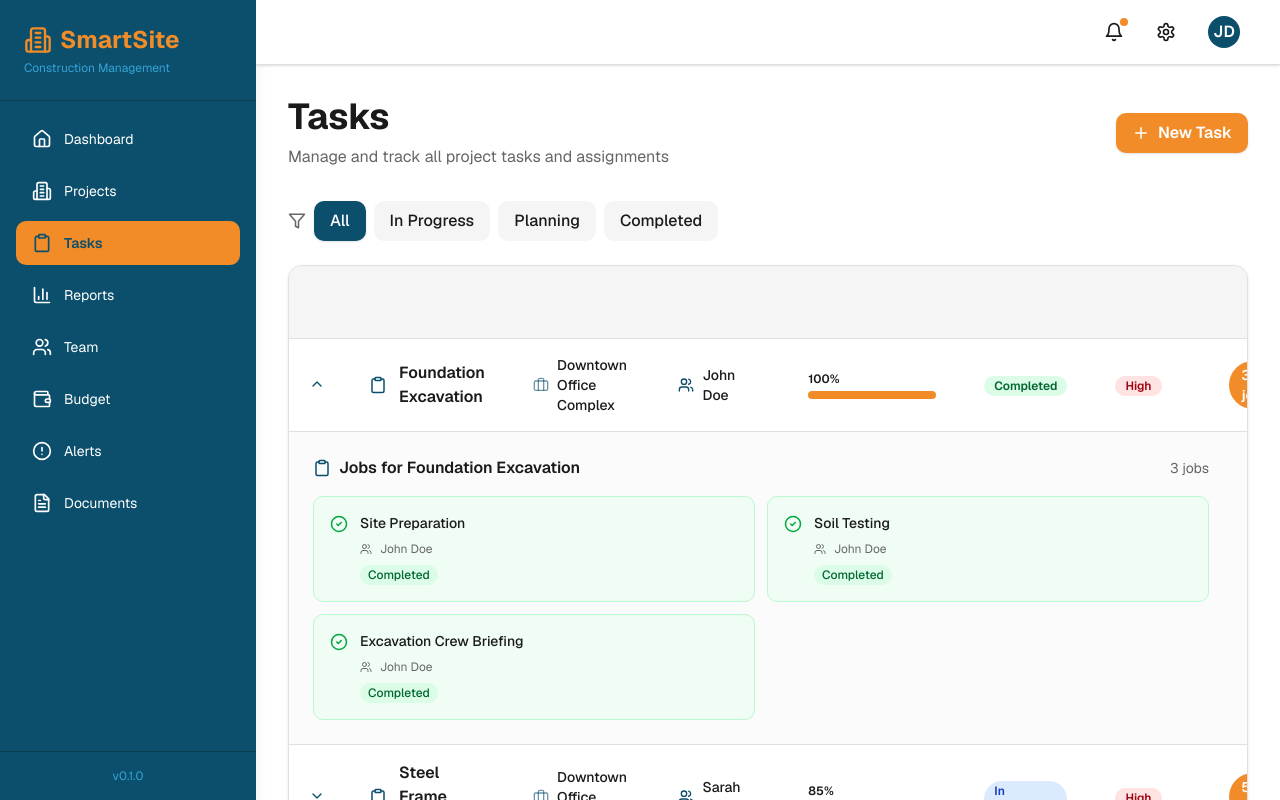
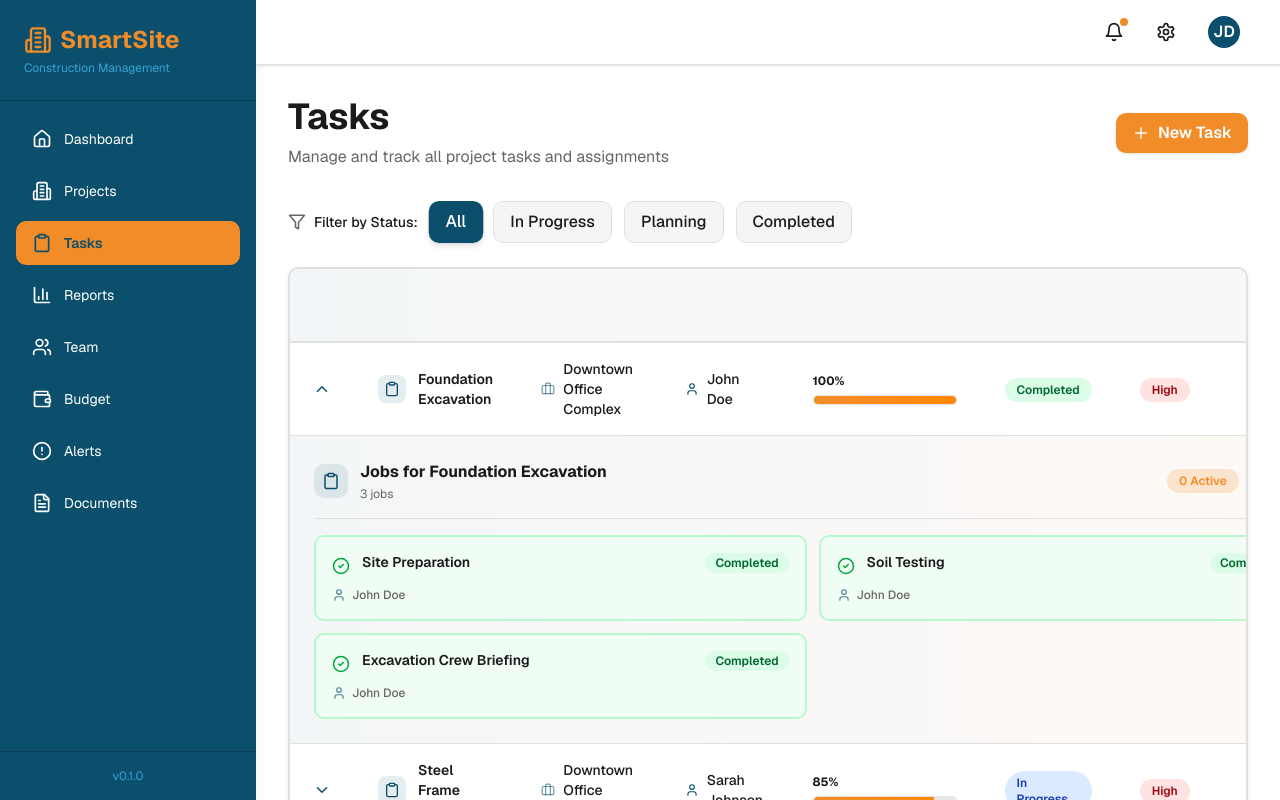
Before and after one commit to smailch/aaaaaa, a Next.js app: page /tasks in a window 1280 px wide. Both pictures are taken after a click on the button 317 px from the left and 383 px from the top of the page. Built offline with nearby package versions, Linux system fonts and the light colour scheme.

Commit message:
refactor: enhance Tasks page design alignment
Update header, filters, table, job cards, and visual polish
to match SmartSite design system.

Co-authored-by: Smail Chemlali <131878549+smailch@users.noreply.github.com>

```diff
--- a/app/tasks/page.tsx
+++ b/app/tasks/page.tsx
@@ -3,7 +3,7 @@
 import MainLayout from '@/components/MainLayout';
 import PageHeader from '@/components/PageHeader';
 import { tasks, jobs } from '@/lib/mockData';
-import { Clipboard, Users, Plus, Filter, ChevronDown, CheckCircle2, Briefcase } from 'lucide-react';
+import { Clipboard, Users, Plus, Filter, ChevronDown, CheckCircle2, Briefcase, Clock, User } from 'lucide-react';
 import { useState } from 'react';
 
 export default function TasksPage() {
@@ -19,26 +19,26 @@ export default function TasksPage() {
   const getStatusColor = (status: string) => {
     switch (status) {
       case 'Completed':
-        return 'inline-flex items-center px-2.5 py-0.5 rounded-full text-xs font-semibold bg-green-100 text-green-800';
+        return 'inline-flex items-center px-3 py-1 rounded-full text-xs font-semibold bg-green-100 text-green-800';
       case 'In Progress':
-        return 'inline-flex items-center px-2.5 py-0.5 rounded-full text-xs font-semibold bg-blue-100 text-blue-800';
+        return 'inline-flex items-center px-3 py-1 rounded-full text-xs font-semibold bg-blue-100 text-blue-800';
       case 'Planning':
-        return 'inline-flex items-center px-2.5 py-0.5 rounded-full text-xs font-semibold bg-yellow-100 text-yellow-800';
+        return 'inline-flex items-center px-3 py-1 rounded-full text-xs font-semibold bg-yellow-100 text-yellow-800';
       default:
-        return 'inline-flex items-center px-2.5 py-0.5 rounded-full text-xs font-semibold bg-gray-100 text-gray-800';
+        return 'inline-flex items-center px-3 py-1 rounded-full text-xs font-semibold bg-gray-100 text-gray-800';
     }
   };
 
   const getPriorityColor = (priority: string) => {
     switch (priority) {
       case 'High':
-        return 'inline-flex items-center px-2.5 py-0.5 rounded-full text-xs font-semibold bg-red-100 text-red-800';
+        return 'inline-flex items-center px-3 py-1 rounded-full text-xs font-semibold bg-red-100 text-red-800';
       case 'Medium':
-        return 'inline-flex items-center px-2.5 py-0.5 rounded-full text-xs font-semibold bg-orange-100 text-orange-800';
+        return 'inline-flex items-center px-3 py-1 rounded-full text-xs font-semibold bg-orange-100 text-orange-800';
       case 'Low':
-        return 'inline-flex items-center px-2.5 py-0.5 rounded-full text-xs font-semibold bg-green-100 text-green-800';
+        return 'inline-flex items-center px-3 py-1 rounded-full text-xs font-semibold bg-green-100 text-green-800';
       default:
-        return 'inline-flex items-center px-2.5 py-0.5 rounded-full text-xs font-semibold bg-gray-100 text-gray-800';
+        return 'inline-flex items-center px-3 py-1 rounded-full text-xs font-semibold bg-gray-100 text-gray-800';
     }
   };
 
@@ -52,6 +52,19 @@ export default function TasksPage() {
         return 'bg-yellow-50 border-yellow-200';
       default:
         return 'bg-gray-50 border-gray-200';
+    }
+  };
+
+  const getJobStatusBadgeColor = (status: string) => {
+    switch (status) {
+      case 'Completed':
+        return 'bg-green-100 text-green-800';
+      case 'In Progress':
+        return 'bg-orange-100 text-orange-800';
+      case 'Planning':
+        return 'bg-yellow-100 text-yellow-800';
+      default:
+        return 'bg-gray-100 text-gray-800';
     }
   };
 
@@ -76,16 +89,19 @@ export default function TasksPage() {
       </PageHeader>
 
       {/* Filter Buttons */}
-      <div className="flex items-center gap-2 mb-6 flex-wrap">
-        <Filter size={18} className="text-muted-foreground" />
+      <div className="flex items-center gap-3 mb-6 flex-wrap">
+        <div className="flex items-center gap-2 text-muted-foreground">
+          <Filter size={18} />
+          <span className="text-sm font-medium text-foreground">Filter by Status:</span>
+        </div>
         {statusOptions.map((status) => (
           <button
             key={status}
             onClick={() => setFilter(status)}
-            className={`px-4 py-2 rounded-lg font-medium transition-colors ${
+            className={`px-4 py-2 rounded-lg font-medium transition-all duration-200 ${
               filter === status
-                ? 'bg-primary text-white shadow-sm'
-                : 'bg-secondary text-foreground hover:bg-muted'
+                ? 'bg-primary text-white shadow-md scale-105'
+                : 'bg-secondary text-foreground hover:bg-muted border border-border'
             }`}
           >
             {status}
@@ -94,19 +110,19 @@ export default function TasksPage() {
       </div>
 
       {/* Tasks Table */}
-      <div className="bg-card rounded-xl border border-border shadow-sm overflow-hidden">
+      <div className="bg-card rounded-lg border-2 border-border shadow-md overflow-hidden">
         <div className="overflow-x-auto">
           <table className="w-full">
             <thead>
-              <tr className="border-b border-border bg-secondary">
-                <th className="w-8"></th>
-                <th className="px-6 py-4 text-left text-sm font-semibold text-foreground">Task</th>
-                <th className="px-6 py-4 text-left text-sm font-semibold text-foreground">Project</th>
-                <th className="px-6 py-4 text-left text-sm font-semibold text-foreground">Assigned To</th>
-                <th className="px-6 py-4 text-left text-sm font-semibold text-foreground">Progress</th>
-                <th className="px-6 py-4 text-left text-sm font-semibold text-foreground">Status</th>
-                <th className="px-6 py-4 text-left text-sm font-semibold text-foreground">Priority</th>
-                <th className="px-6 py-4 text-left text-sm font-semibold text-foreground">Jobs</th>
+              <tr className="border-b-2 border-border bg-gradient-to-r from-primary/5 to-accent/5">
+                <th className="w-10"></th>
+                <th className="px-6 py-4 text-left text-sm font-bold text-foreground">Task</th>
+                <th className="px-6 py-4 text-left text-sm font-bold text-foreground">Project</th>
+                <th className="px-6 py-4 text-left text-sm font-bold text-foreground">Assigned To</th>
+                <th className="px-6 py-4 text-left text-sm font-bold text-foreground">Progress</th>
+                <th className="px-6 py-4 text-left text-sm font-bold text-foreground">Status</th>
+                <th className="px-6 py-4 text-left text-sm font-bold text-foreground">Priority</th>
+                <th className="px-6 py-4 text-left text-sm font-bold text-foreground">Jobs</th>
               </tr>
             </thead>
             <tbody>
@@ -116,45 +132,47 @@ export default function TasksPage() {
 
                 return (
                   <tbody key={task.id}>
-                    <tr className="border-b border-border hover:bg-secondary/30 transition-colors">
+                    <tr className="border-b border-border hover:bg-primary/5 transition-colors duration-200">
                       <td className="px-4 py-4 text-center">
                         <button
                           onClick={() => toggleTaskExpansion(task.id)}
-                          className="inline-flex items-center justify-center w-6 h-6 rounded hover:bg-primary/10 transition-colors"
+                          className="inline-flex items-center justify-center w-8 h-8 rounded-lg hover:bg-primary/15 transition-all duration-200"
                           aria-label="Expand task jobs"
                         >
                           <ChevronDown
-                            size={16}
-                            className={`text-primary transition-transform ${isExpanded ? 'rotate-180' : ''}`}
+                            size={18}
+                            className={`text-primary font-bold transition-transform duration-300 ${isExpanded ? 'rotate-180' : ''}`}
                           />
                         </button>
                       </td>
                       <td className="px-6 py-4">
                         <div className="flex items-center gap-3">
-                          <Clipboard size={18} className="text-primary flex-shrink-0" />
-                          <span className="font-semibold text-foreground">{task.title}</span>
+                          <div className="p-1.5 bg-primary/10 rounded-md">
+                            <Clipboard size={16} className="text-primary" />
+                          </div>
+                          <span className="font-semibold text-foreground text-sm">{task.title}</span>
                         </div>
                       </td>
                       <td className="px-6 py-4">
                         <div className="flex items-center gap-2">
-                          <Briefcase size={16} className="text-primary/60 flex-shrink-0" />
+                          <Briefcase size={14} className="text-primary/60 flex-shrink-0" />
                           <span className="text-sm font-medium text-foreground">{task.project}</span>
                         </div>
                       </td>
                       <td className="px-6 py-4">
                         <div className="flex items-center gap-2">
-                          <Users size={16} className="text-primary flex-shrink-0" />
+                          <User size={14} className="text-primary flex-shrink-0" />
                           <span className="text-foreground font-medium text-sm">{task.assignedTo}</span>
                         </div>
                       </td>
                       <td className="px-6 py-4">
-                        <div className="w-32">
-                          <div className="flex items-center justify-between mb-1">
-                            <span className="text-xs font-semibold text-foreground">{task.progress}%</span>
+                        <div className="w-36">
+                          <div className="flex items-center justify-between mb-1.5">
+                            <span className="text-xs font-bold text-foreground">{task.progress}%</span>
                           </div>
-                          <div className="w-full h-2 bg-muted rounded-full overflow-hidden">
+                          <div className="w-full h-2.5 bg-muted rounded-full overflow-hidden border border-border/50">
                             <div
-                              className="h-full bg-accent transition-all duration-300"
+                              className="h-full bg-gradient-to-r from-accent to-orange-400 transition-all duration-500"
                               style={{ width: `${task.progress}%` }}
                             />
                           </div>
@@ -167,70 +185,83 @@ export default function TasksPage() {
                         <span className={getPriorityColor(task.priority)}>{task.priority}</span>
                       </td>
                       <td className="px-6 py-4">
-                        <span className="text-sm font-semibold text-white bg-accent px-3 py-1 rounded-full inline-block">
-                          {task.jobCount} jobs
+                        <span className="text-sm font-bold text-white bg-gradient-to-r from-accent to-orange-500 px-3 py-1.5 rounded-full inline-block shadow-md">
+                          {taskJobs.length} job{taskJobs.length !== 1 ? 's' : ''}
                         </span>
                       </td>
                     </tr>
 
                     {/* Expandable Jobs Section */}
                     {isExpanded && (
-                      <tr className="bg-secondary/40 border-b border-border">
+                      <tr className="bg-gradient-to-r from-primary/5 to-accent/5 border-b border-border">
                         <td colSpan={8} className="px-6 py-6">
-                          <div className="max-w-4xl">
-                            <div className="flex items-center gap-2 mb-4">
-                              <Clipboard size={18} className="text-primary" />
-                              <h4 className="text-base font-semibold text-foreground">
-                                Jobs for {task.title}
-                              </h4>
-                              <span className="ml-auto text-sm text-muted-foreground">
-                                {taskJobs.length} {taskJobs.length === 1 ? 'job' : 'jobs'}
-                              </span>
+                          <div className="space-y-4">
+                            <div className="flex items-center gap-3 pb-4 border-b border-border">
+                              <div className="p-2 bg-primary/10 rounded-lg">
+                                <Clipboard size={18} className="text-primary" />
+                              </div>
+                              <div className="flex-1">
+                                <h4 className="text-base font-bold text-foreground">
+                                  Jobs for {task.title}
+                                </h4>
+                                <p className="text-xs text-muted-foreground mt-0.5">
+                                  {taskJobs.length} job{taskJobs.length !== 1 ? 's' : ''}
+                                </p>
+                              </div>
+                              <div className="flex gap-2">
+                                <span className="px-3 py-1 bg-accent/20 text-accent font-semibold text-xs rounded-full">
+                                  {taskJobs.filter(j => j.status === 'In Progress').length} Active
+                                </span>
+                                <span className="px-3 py-1 bg-green-100 text-green-800 font-semibold text-xs rounded-full">
+                                  {taskJobs.filter(j => j.status === 'Completed').length} Done
+                                </span>
+                              </div>
                             </div>
 
                             {taskJobs.length > 0 ? (
-                              <div className="grid grid-cols-1 md:grid-cols-2 gap-3">
+                              <div className="grid grid-cols-1 lg:grid-cols-2 gap-3">
                                 {taskJobs.map((job: any) => (
                                   <div
                                     key={job.id}
-                                    className={`flex items-start gap-3 p-4 rounded-lg border ${getJobStatusColor(job.status)}`}
+                                    className={`flex flex-col gap-3 p-4 rounded-lg border-2 transition-all hover:shadow-md ${getJobStatusColor(job.status)}`}
                                   >
-                                    <CheckCircle2
-                                      size={18}
-                                      className={`flex-shrink-0 mt-0.5 ${
-                                        job.status === 'Completed'
-                                          ? 'text-green-600'
-                                          : job.status === 'In Progress'
-                                          ? 'text-blue-600'
-                                          : 'text-yellow-600'
-                                      }`}
-                                    />
-                                    <div className="flex-1 min-w-0">
-                                      <p className="text-sm font-medium text-foreground">{job.name}</p>
-                                      <div className="flex flex-col gap-2 mt-2 text-xs text-muted-foreground">
-                                        <div className="flex items-center gap-2">
-                                          <Users size={12} className="flex-shrink-0" />
-                                          <span>{job.assignedTo}</span>
+                                    <div className="flex items-start justify-between gap-2">
+                                      <div className="flex items-start gap-3 flex-1">
+                                        <div className="mt-1">
+                                          <CheckCircle2
+                                            size={18}
+                                            className={`flex-shrink-0 ${
+                                              job.status === 'Completed'
+                                                ? 'text-green-600'
+                                                : job.status === 'In Progress'
+                                                ? 'text-accent'
+                                                : 'text-yellow-600'
+                                            }`}
+                                          />
                                         </div>
-                                        <div>
-                                          <span className={`px-2 py-0.5 rounded-full font-medium inline-block ${
-                                            job.status === 'Completed'
-                                              ? 'bg-green-100 text-green-800'
-                                              : job.status === 'In Progress'
-                                              ? 'bg-blue-100 text-blue-800'
-                                              : 'bg-yellow-100 text-yellow-800'
-                                          }`}>
-                                            {job.status}
-                                          </span>
+                                        <div className="flex-1 min-w-0">
+                                          <p className="text-sm font-semibold text-foreground leading-snug">{job.name}</p>
                                         </div>
+                                      </div>
+                                      <span className={`px-2.5 py-0.5 rounded-full font-semibold text-xs whitespace-nowrap flex-shrink-0 ${getJobStatusBadgeColor(job.status)}`}>
+                                        {job.status}
+                                      </span>
+                                    </div>
+
+                                    <div className="flex items-center gap-3 text-xs text-muted-foreground">
+                                      <div className="flex items-center gap-1.5">
+                                        <User size={14} className="flex-shrink-0 text-primary/70" />
+                                        <span className="font-medium">{job.assignedTo}</span>
                                       </div>
                                     </div>
                                   </div>
                                 ))}
                               </div>
                             ) : (
-                              <div className="text-center py-6 text-muted-foreground">
-                                <p className="text-sm">No jobs assigned to this task yet</p>
+                              <div className="text-center py-8 text-muted-foreground">
+                                <Clipboard size={32} className="mx-auto mb-2 text-muted-foreground/40" />
+                                <p className="text-sm font-medium">No jobs assigned to this task yet</p>
+                                <p className="text-xs mt-1">Add jobs to track individual work items</p>
                               </div>
                             )}
                           </div>
@@ -246,7 +277,9 @@ export default function TasksPage() {
 
         {filteredTasks.length === 0 && (
           <div className="text-center py-12">
-            <p className="text-muted-foreground text-lg">No tasks found</p>
+            <Clipboard size={40} className="mx-auto mb-3 text-muted-foreground/40" />
+            <p className="text-muted-foreground text-lg font-medium">No tasks found</p>
+            <p className="text-muted-foreground text-sm mt-1">Adjust your filters or create a new task</p>
           </div>
         )}
       </div>
```
